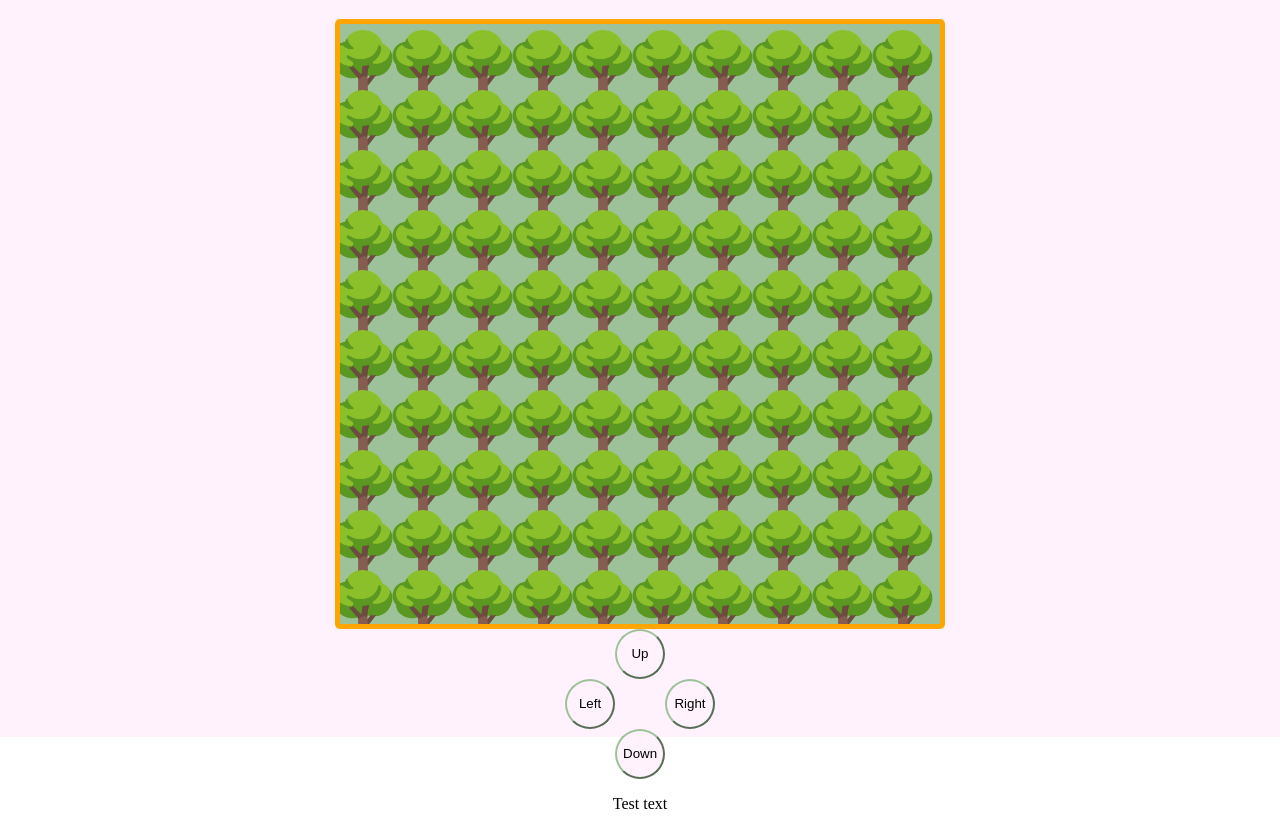
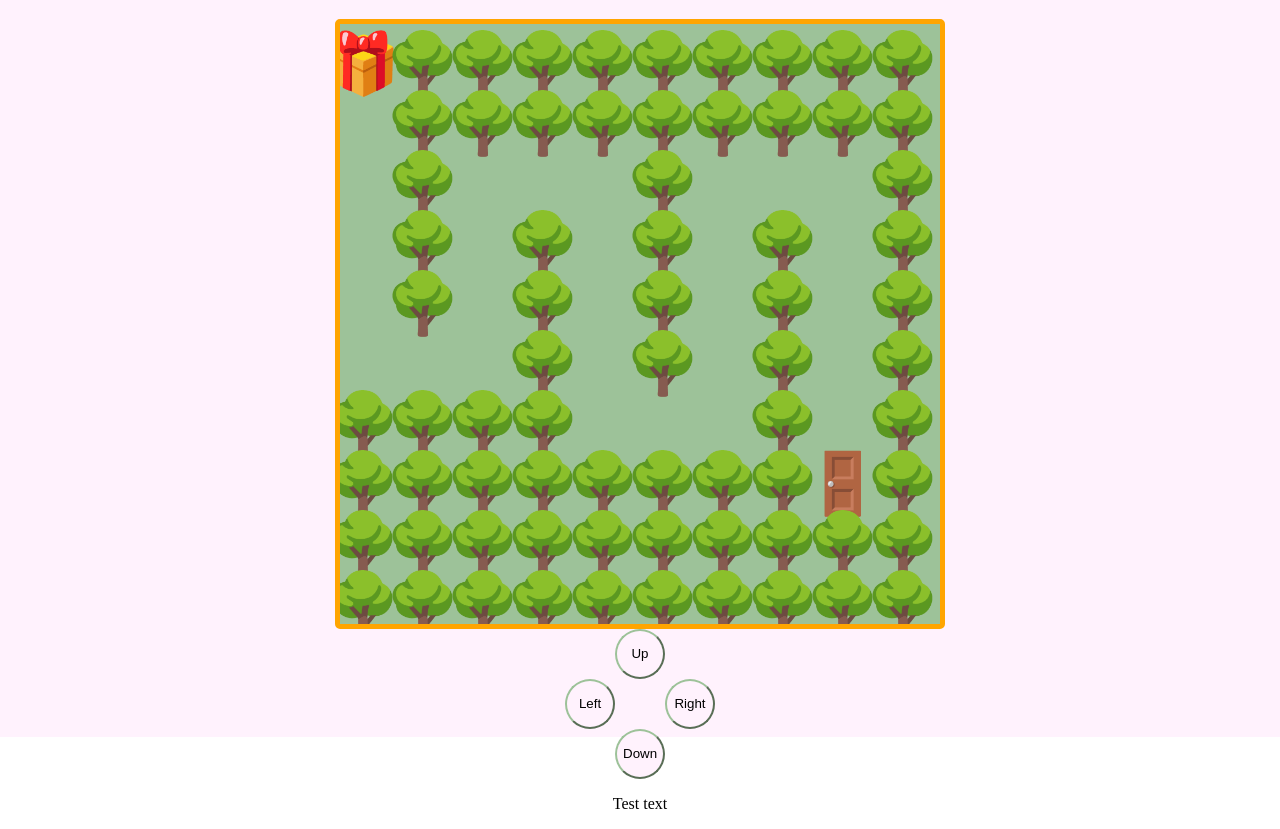
Before and after one commit to jsurrea/Maze-Online, a plain HTML site: page index.html in a window 1280 px wide. Shown: the part 63-892 px from the top of the page. Drawn offline with Linux system fonts and the light colour scheme.

Commit message:
Dynamic map loading

```diff
--- a/game.js
+++ b/game.js
@@ -13,9 +13,18 @@ function setCanvasSize() {
     gameContext.font = elementSize + 'px Verdana'
     gameContext.textAlign = 'end'
 
+    currentLevel = 2 // 🌳
+    currentMap = maps[currentLevel]
+    currentRows = currentMap.split("\n")
+        .map(element => element.trim())
+        .filter(element => !!element.length)
+
     for(let x = 1; x <= 10; x++) {
+        currentRow = currentRows[x-1]
+        currentItems = currentRow.split("")
         for(let y = 1; y <= 10; y++) {
-            gameContext.fillText('🌳', elementSize * x, elementSize * y)
+            currentItem = currentItems[y-1]
+            gameContext.fillText(emojis[currentItem], elementSize * x, elementSize * y)
         }
     }
 }
--- a/maps.js
+++ b/maps.js
@@ -0,0 +1,54 @@
+/*
+ * Reglas:
+ * El final de cada nivel debe ser el inicio del siguiente
+*/
+
+const emojis = {
+    '-': ' ',
+    'O': '🚪',
+    'X': '🌳',
+    'I': '🎁',
+    'PLAYER': '💀',
+    'BOMB_COLLISION': '🔥',
+    'GAME_OVER': '👎',
+    'WIN': '🏆',
+    'HEART': '❤️',
+  };
+
+  const maps = [];
+  maps.push(`
+    IXXXXXXXXX
+    -XXXXXXXXX
+    -XXXXXXXXX
+    -XXXXXXXXX
+    -XXXXXXXXX
+    -XXXXXXXXX
+    -XXXXXXXXX
+    -XXXXXXXXX
+    -XXXXXXXXX
+    OXXXXXXXXX
+  `);
+  maps.push(`
+    O--XXXXXXX
+    X--XXXXXXX
+    XX----XXXX
+    X--XX-XXXX
+    X-XXX--XXX
+    X-XXXX-XXX
+    XX--XX--XX
+    XX--XXX-XX
+    XXXX---IXX
+    XXXXXXXXXX
+    `);
+  maps.push(`
+    I-----XXXX
+    XXXXX-XXXX
+    XX----XXXX
+    XX-XXXXXXX
+    XX-----XXX
+    XXXXXX-XXX
+    XX-----XXX
+    XX-XXXXXXX
+    XX-----OXX
+    XXXXXXXXXX
+  `);
```
Also changed, not shown: index.html (line endings or trailing spaces), styles.css (line endings or trailing spaces), 2 other files.
